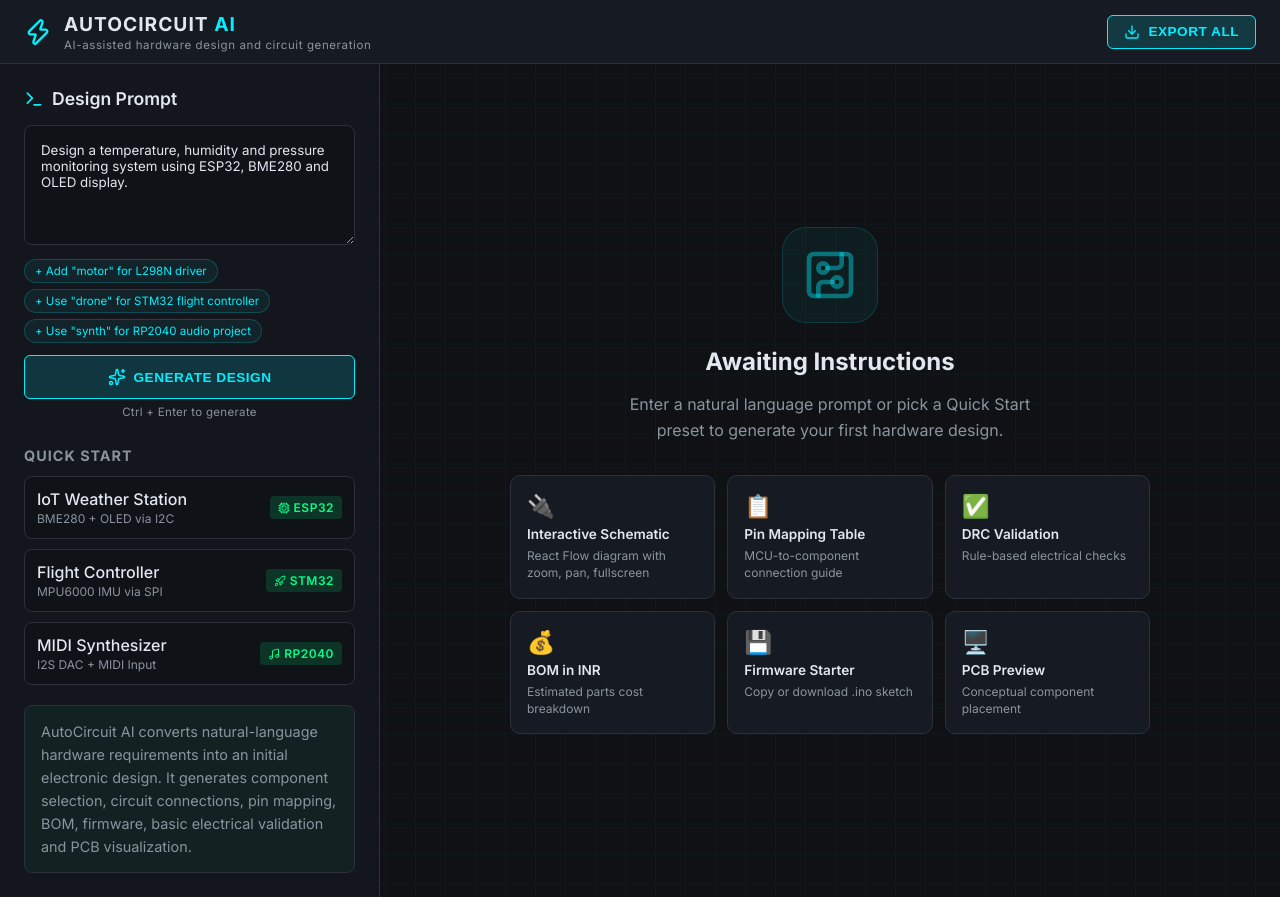
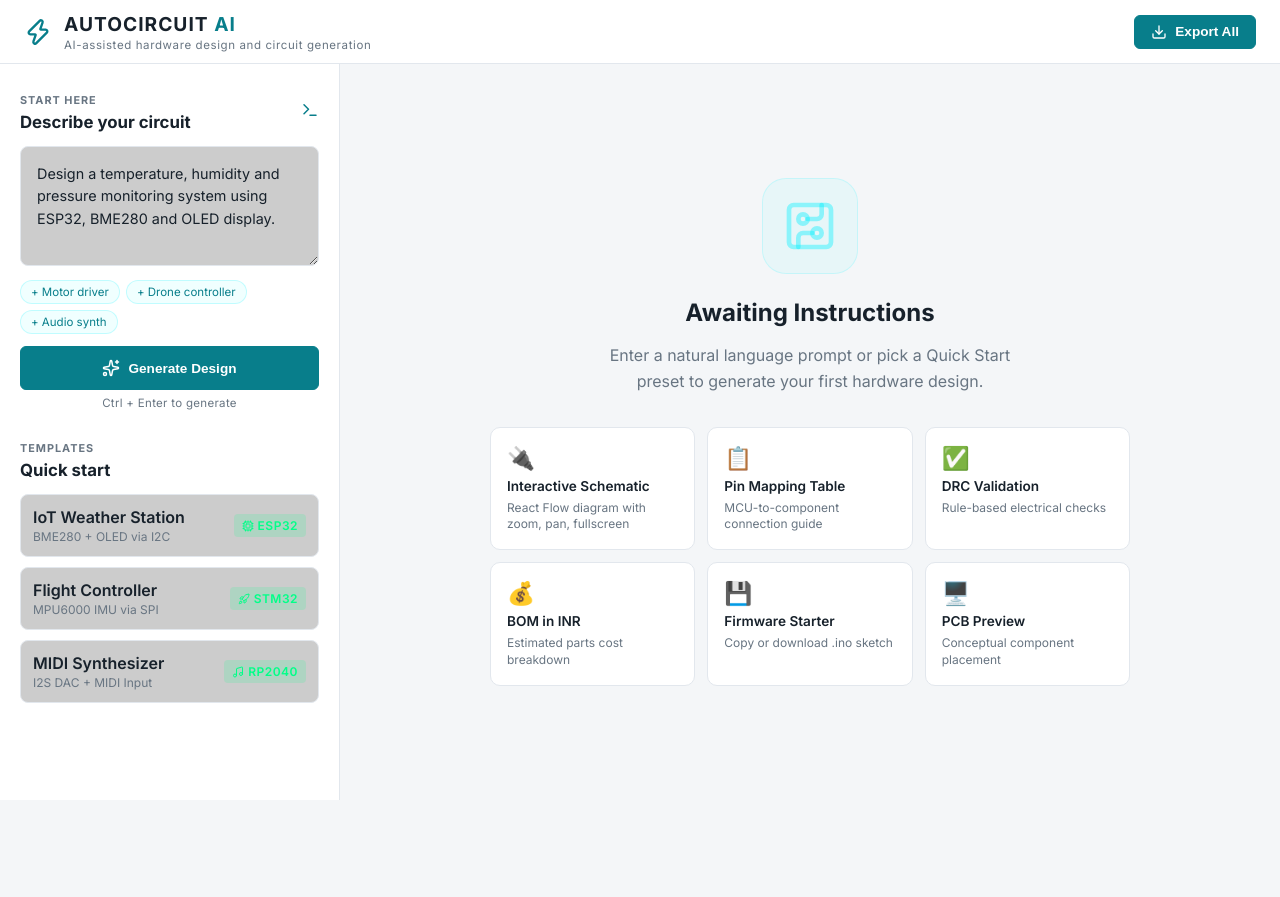
Before and after one commit to mahadev-minajigi/AutoCircuitAI, a React (Vite) app: page / in a window 1280 px wide. After the commit the page ends 800 px from the top, so only its background shows below. Built offline with nearby package versions, Linux system fonts and the light colour scheme.

Commit message:
Improve circuit workspace UI and project overview

```diff
--- a/src/App.tsx
+++ b/src/App.tsx
@@ -18,17 +18,7 @@ import type { CircuitDesign } from './types/circuit';
 
 type TabId = 'schematic' | 'breadboard' | 'lab' | 'pinout' | 'bom' | 'code' | 'pcb' | 'drc';
 
-const workflowSteps = [
-  'User Prompt',
-  'Requirement Analysis',
-  'Component Selection',
-  'Circuit Generation',
-  'Pin Mapping',
-  'DRC Validation',
-  'BOM',
-  'Firmware',
-  'PCB Preview'
-];
+const workflowSteps = ['Prompt', 'Analysis', 'Components', 'Circuit', 'Pin mapping', 'Validation', 'BOM', 'Firmware', 'PCB'];
 
 function App() {
   const [activeTab, setActiveTab] = useState<TabId>('schematic');
@@ -135,36 +125,32 @@ function App() {
             </div>
           ) : design ? (
             <>
-              <div className="project-summary-box">
-                <div className="project-summary-tag">AI-assisted hardware design and circuit generation</div>
-                <p>
-                  Current prototype: understands supported hardware requirements, selects compatible components,
-                  generates circuit connections, creates pin mapping, builds a BOM, produces starter firmware,
-                  performs rule-based electrical validation, and provides a PCB preview.
-                </p>
-              </div>
-
               <DesignStats design={design} />
 
-              <div className="workflow-indicator" aria-label="Design workflow">
-                {workflowSteps.map((step, index) => (
-                  <div key={step} className={`workflow-step ${index === workflowSteps.length - 1 ? 'last' : ''}`}>
-                    <span className="workflow-number">{index + 1}</span>
-                    <span>{step}</span>
-                  </div>
-                ))}
+              <div className="workspace-heading">
+                <div><span className="workspace-eyebrow">CURRENT DESIGN</span><h1>{design.title}</h1></div>
+                <span className={`design-status ${drcErrorCount ? 'has-errors' : ''}`}><span />{drcErrorCount ? `${drcErrorCount} issues` : drcWarnCount ? `${drcWarnCount} warnings` : 'Ready to review'}</span>
               </div>
+              <section className="project-explainer" aria-label="Project explanation">
+                <div><span className="workspace-eyebrow">PROJECT OVERVIEW</span><p>{design.description}</p></div>
+                <div className="project-explainer-details">
+                  <span><strong>{design.components.length}</strong> components</span>
+                  <span><strong>{design.pinMappings.length}</strong> mapped connections</span>
+                  <span><strong>{design.warnings.length}</strong> design notes</span>
+                </div>
+                {design.warnings.length > 0 && <ul>{design.warnings.map((warning, index) => <li key={`${warning}-${index}`}>{warning}</li>)}</ul>}
+              </section>
 
               <div className="tabs-header">
                 {([
-                  { id: 'schematic' as TabId, icon: LayoutDashboard, label: 'Schematic', badge: null as 'error' | 'warn' | null },
-                  { id: 'breadboard' as TabId, icon: Layers, label: 'Breadboard View', badge: null as 'error' | 'warn' | null },
-                  { id: 'lab' as TabId, icon: BookOpen, label: 'Practical Lab Guide', badge: null as 'error' | 'warn' | null },
-                  { id: 'drc' as TabId, icon: ShieldCheck, label: 'DRC Report', badge: (drcErrorCount > 0 ? 'error' : drcWarnCount > 0 ? 'warn' : null) as 'error' | 'warn' | null },
-                  { id: 'pinout' as TabId, icon: Cpu, label: 'Pin Mapping', badge: null as 'error' | 'warn' | null },
+                  { id: 'schematic' as TabId, icon: LayoutDashboard, label: '3D Circuit', badge: null as 'error' | 'warn' | null },
+                  { id: 'breadboard' as TabId, icon: Layers, label: 'Breadboard', badge: null as 'error' | 'warn' | null },
+                  { id: 'lab' as TabId, icon: BookOpen, label: 'Lab guide', badge: null as 'error' | 'warn' | null },
+                  { id: 'drc' as TabId, icon: ShieldCheck, label: 'Checks', badge: (drcErrorCount > 0 ? 'error' : drcWarnCount > 0 ? 'warn' : null) as 'error' | 'warn' | null },
+                  { id: 'pinout' as TabId, icon: Cpu, label: 'Pin mapping', badge: null as 'error' | 'warn' | null },
                   { id: 'bom' as TabId, icon: List, label: 'BOM', badge: null as 'error' | 'warn' | null },
                   { id: 'code' as TabId, icon: FileCode2, label: 'Firmware', badge: null as 'error' | 'warn' | null },
-                  { id: 'pcb' as TabId, icon: CircuitBoard, label: 'PCB Preview', badge: null as 'error' | 'warn' | null },
+                  { id: 'pcb' as TabId, icon: CircuitBoard, label: 'PCB', badge: null as 'error' | 'warn' | null },
                 ]).map(({ id, icon: Icon, label, badge }) => (
                   <button
                     key={id}
--- a/src/components/PromptStudio.tsx
+++ b/src/components/PromptStudio.tsx
@@ -17,9 +17,9 @@ const PromptStudio: React.FC<PromptStudioProps> = ({ onGenerate, isGenerating })
   ];
 
   const suggestions = [
-    { text: 'Add "motor" for L298N driver', keyword: 'motor' },
-    { text: 'Use "drone" for STM32 flight controller', keyword: 'drone' },
-    { text: 'Use "synth" for RP2040 audio project', keyword: 'synth' },
+    { text: 'Motor driver', keyword: 'motor' },
+    { text: 'Drone controller', keyword: 'drone' },
+    { text: 'Audio synth', keyword: 'synth' },
   ];
 
   const handleSuggestionClick = (keyword: string) => {
@@ -30,11 +30,9 @@ const PromptStudio: React.FC<PromptStudioProps> = ({ onGenerate, isGenerating })
   };
 
   return (
-    <div style={{ padding: '24px', display: 'flex', flexDirection: 'column', height: '100%', gap: '20px' }}>
-      <div>
-        <h2 style={{ fontSize: '1.1rem', fontWeight: 600, display: 'flex', alignItems: 'center', gap: '8px', marginBottom: '16px' }}>
-          <Terminal size={20} color="var(--accent-cyan)" /> Design Prompt
-        </h2>
+    <div className="prompt-studio">
+      <div className="prompt-section">
+        <div className="prompt-section-heading"><div><span className="workspace-eyebrow">START HERE</span><h2>Describe your circuit</h2></div><Terminal size={18} /></div>
         <textarea
           className="textarea-glass"
           placeholder="Describe your hardware project..."
@@ -74,10 +72,8 @@ const PromptStudio: React.FC<PromptStudioProps> = ({ onGenerate, isGenerating })
         <div className="shortcut-hint">Ctrl + Enter to generate</div>
       </div>
 
-      <div style={{ marginTop: '8px' }}>
-        <h3 style={{ fontSize: '0.9rem', color: 'var(--text-muted)', marginBottom: '12px', textTransform: 'uppercase', letterSpacing: '1px' }}>
-          Quick Start
-        </h3>
+      <div className="prompt-section quick-start-section">
+        <div className="quick-start-heading"><div><span className="workspace-eyebrow">TEMPLATES</span><h3>Quick start</h3></div></div>
         <div style={{ display: 'flex', flexDirection: 'column', gap: '10px' }}>
           {presets.map(p => {
             const Icon = p.icon;
@@ -91,7 +87,7 @@ const PromptStudio: React.FC<PromptStudioProps> = ({ onGenerate, isGenerating })
                 onKeyDown={(e) => e.key === 'Enter' && !isGenerating && onGenerate(defaultPrompt, p.id)}
               >
                 <div className="preset-card-content">
-                  <span style={{ fontWeight: 500 }}>{p.label}</span>
+                <span style={{ fontWeight: 600 }}>{p.label}</span>
                   <span className="preset-description">{p.description}</span>
                 </div>
                 <span className="badge badge-emerald" style={{ display: 'flex', alignItems: 'center', gap: '4px', flexShrink: 0 }}>
@@ -103,11 +99,6 @@ const PromptStudio: React.FC<PromptStudioProps> = ({ onGenerate, isGenerating })
         </div>
       </div>
 
-      <div className="project-description-box">
-        AutoCircuit AI converts natural-language hardware requirements into an initial electronic design. It generates
-        component selection, circuit connections, pin mapping, BOM, firmware, basic electrical validation and PCB
-        visualization.
-      </div>
     </div>
   );
 };
--- a/src/components/SchematicViewer.tsx
+++ b/src/components/SchematicViewer.tsx
@@ -173,6 +173,7 @@ const SchematicViewer: React.FC<SchematicViewerProps> = ({ design }) => {
   const [ledState, setLedState] = useState(true);
   const [sensorTemp, setSensorTemp] = useState(25.4);
   const [showHandWiring, setShowHandWiring] = useState(false);
+  const hasLed = design.components.some(component => /\bled\b/i.test(component.name));
 
   // Live simulation tick: LED blinking, sensor data streaming
   useEffect(() => {
@@ -180,14 +181,14 @@ const SchematicViewer: React.FC<SchematicViewerProps> = ({ design }) => {
 
     const interval = setInterval(() => {
       setLedState(prev => !prev);
-      setSensorTemp(prev => {
+      if (design.components.some(component => component.category === 'Sensor' && /bme|dht|bmp/i.test(component.name))) setSensorTemp(prev => {
         const delta = (Math.random() - 0.5) * 0.4;
         return parseFloat((prev + delta).toFixed(1));
       });
     }, 1200);
 
     return () => clearInterval(interval);
-  }, [isSimulating]);
+  }, [isSimulating, design.components]);
 
   const { nodes, edges, netCount } = useMemo(() => {
     const mcu = design.components.find(c => c.category === 'MCU');
@@ -220,7 +221,7 @@ const SchematicViewer: React.FC<SchematicViewerProps> = ({ design }) => {
           pins: mcu.pins,
           isMCU: true,
           isSimulating,
-          ledState,
+          ledState: hasLed && ledState,
           sensorTemp
         }
       });
@@ -239,7 +240,7 @@ const SchematicViewer: React.FC<SchematicViewerProps> = ({ design }) => {
           pins: comp.pins,
           isMCU: false,
           isSimulating,
-          ledState,
+          ledState: hasLed && ledState,
           sensorTemp
         }
       });
@@ -269,7 +270,7 @@ const SchematicViewer: React.FC<SchematicViewerProps> = ({ design }) => {
       const netKey = `${mapping.protocol}:${mapping.mcuPin}:${mapping.componentPin}`;
       netCountSet.add(netKey);
 
-      const color = mapping.protocol === 'Power'
+      const color = mapping.wireColor || (mapping.protocol === 'Power'
         ? '#ef4444'
         : mapping.protocol === 'GND'
           ? '#64748b'
@@ -277,7 +278,10 @@ const SchematicViewer: React.FC<SchematicViewerProps> = ({ design }) => {
             ? '#eab308'
             : mapping.protocol === 'I2C'
               ? '#3b82f6'
-              : wireColors[mapping.protocol] || '#00f0ff';
+              : wireColors[mapping.protocol] || '#00f0ff');
+
+      const targetComponent = design.components.find(component => component.id === mapping.componentId);
+      if (!mcu || !targetComponent) return;
 
       schematicEdges.push({
         id: `wire-${idx}-${mapping.componentId}-${mapping.mcuPin}`,
@@ -286,8 +290,8 @@ const SchematicViewer: React.FC<SchematicViewerProps> = ({ design }) => {
         sourceHandle: 'right-out',
         targetHandle: 'left-in',
         type: 'smoothstep',
-        // Animated current flow during live simulation!
-        animated: isSimulating,
+        // Power and ground are static; only signal nets show visual activity.
+        animated: isSimulating && !['Power', 'GND'].includes(mapping.protocol),
         label: `${mapping.mcuPin} ──▶ ${mapping.componentPin} (${mapping.protocol})`,
         labelStyle: {
           fill: color,
@@ -296,7 +300,7 @@ const SchematicViewer: React.FC<SchematicViewerProps> = ({ design }) => {
           fontFamily: 'JetBrains Mono, monospace'
         },
         labelBgStyle: {
-          fill: '#0f131a',
+          fill: '#ffffff',
           fillOpacity: 0.95,
           rx: 4,
           ry: 4
@@ -304,8 +308,8 @@ const SchematicViewer: React.FC<SchematicViewerProps> = ({ design }) => {
         labelBgPadding: [6, 4],
         style: {
           stroke: color,
-          strokeWidth: isSimulating ? 2.8 : 2,
-          strokeDasharray: isSimulating ? '6,3' : undefined
+          strokeWidth: 2.4,
+          strokeDasharray: undefined
         },
         markerEnd: {
           type: MarkerType.ArrowClosed,
@@ -349,10 +353,10 @@ const SchematicViewer: React.FC<SchematicViewerProps> = ({ design }) => {
       <div className="schematic-heading">
         <div>
           <h2>
-            Interactive Live Circuit Diagram & Physical Simulator
+            3D circuit overview
             {isSimulating && <span className="live-simulation-tag"><Activity size={14} /> LIVE RUNNING</span>}
           </h2>
-          <p>{design.title} — Real-time interactive electrical schematic with animated current flow, LED output, and breadboard connections.</p>
+          <p>Rotate, zoom, and inspect the generated connections. Signal animation is a visual simulation, not a hardware measurement.</p>
         </div>
         <div className="schematic-counts">
           <span className="badge badge-cyan">{design.components.length} IC Packages</span>
@@ -369,7 +373,7 @@ const SchematicViewer: React.FC<SchematicViewerProps> = ({ design }) => {
             title="Toggle Live Circuit Power"
           >
             {isSimulating ? <Square size={16} fill="currentColor" /> : <Play size={16} fill="currentColor" />}
-            {isSimulating ? 'Power ON (Simulating)' : 'Power OFF (Paused)'}
+            {isSimulating ? 'Simulation running' : 'Simulation paused'}
           </button>
 
           <button
@@ -385,10 +389,10 @@ const SchematicViewer: React.FC<SchematicViewerProps> = ({ design }) => {
         <div className="sim-live-metrics">
           <div className="sim-metric-pill">
             <span className="metric-dot-live" style={{ background: isSimulating ? (ledState ? '#00ff88' : '#eab308') : '#64748b' }} />
-            <span>LED Signal: <strong>{isSimulating ? (ledState ? 'HIGH (3.3V)' : 'LOW (0V)') : 'OFF'}</strong></span>
+            <span>Visual signal: <strong>{isSimulating ? 'Active' : 'Paused'}</strong></span>
           </div>
           <div className="sim-metric-pill">
-            <span>Bus Clock: <strong>{isSimulating ? '400 kHz' : 'STOPPED'}</strong></span>
+            <span>Mapped nets: <strong>{netCount}</strong></span>
           </div>
         </div>
       </div>
@@ -440,11 +444,11 @@ const SchematicViewer: React.FC<SchematicViewerProps> = ({ design }) => {
           attributionPosition="bottom-right"
         >
           {/* Engineering Dot Matrix / Grid Background */}
-          <Background color="rgba(0, 240, 255, 0.08)" gap={24} size={1.5} />
+          <Background color="rgba(8, 126, 139, 0.12)" gap={24} size={1.5} />
           <Controls style={{ background: 'var(--bg-panel)', fill: 'var(--text-main)', border: '1px solid var(--border-color)' }} />
           <MiniMap
-            nodeColor={(n) => n.data?.isMCU ? '#00f0ff' : '#3b82f6'}
-            maskColor="rgba(0, 0, 0, 0.75)"
+            nodeColor={(n) => n.data?.isMCU ? '#087e8b' : '#6b9ca2'}
+            maskColor="rgba(23, 33, 43, 0.12)"
             style={{ background: 'var(--bg-panel)', border: '1px solid var(--border-color)' }}
           />
         </ReactFlow>
--- a/src/index.css
+++ b/src/index.css
@@ -1,13 +1,13 @@
 :root {
-  --bg-dark: #0f1115;
-  --bg-panel: #161a22;
-  --bg-panel-glass: rgba(22, 26, 34, 0.7);
-  --border-color: #2b303b;
-  --text-main: #e2e8f0;
-  --text-muted: #8b949e;
-
-  --accent-cyan: #00f0ff;
-  --accent-cyan-dim: rgba(0, 240, 255, 0.15);
+  --bg-dark: #f4f6f8;
+  --bg-panel: #ffffff;
+  --bg-panel-glass: #ffffff;
+  --border-color: #e2e7ed;
+  --text-main: #17212b;
+  --text-muted: #687582;
+
+  --accent-cyan: #087e8b;
+  --accent-cyan-dim: rgba(8, 126, 139, 0.1);
 
   --accent-emerald: #00ff88;
   --accent-amber: #ffb800;
@@ -29,11 +29,7 @@ body {
   font-family: var(--font-main);
   -webkit-font-smoothing: antialiased;
   -moz-osx-font-smoothing: grayscale;
-  background-image:
-    linear-gradient(rgba(0, 240, 255, 0.03) 1px, transparent 1px),
-    linear-gradient(90deg, rgba(0, 240, 255, 0.03) 1px, transparent 1px);
-  background-size: 30px 30px;
-  background-position: center center;
+  background-image: none;
   min-height: 100vh;
   overflow-x: hidden;
 }
@@ -48,8 +44,8 @@ body {
 }
 
 .btn-primary {
-  background: var(--accent-cyan-dim);
-  color: var(--accent-cyan);
+  background: var(--accent-cyan);
+  color: #fff;
   border: 1px solid var(--accent-cyan);
   padding: 8px 16px;
   border-radius: 6px;
@@ -59,15 +55,15 @@ body {
   display: inline-flex;
   align-items: center;
   gap: 8px;
-  text-transform: uppercase;
-  letter-spacing: 0.5px;
+  text-transform: none;
+  letter-spacing: 0;
   font-size: 0.85rem;
 }
 
 .btn-primary:hover {
-  background: var(--accent-cyan);
-  color: #000;
-  box-shadow: 0 0 15px var(--accent-cyan-dim);
+  background: #066a75;
+  color: #fff;
+  box-shadow: 0 4px 12px rgba(8, 126, 139, 0.16);
 }
 
 .btn-secondary {
@@ -104,6 +100,7 @@ body {
   padding: 0 24px;
   justify-content: space-between;
   background: var(--bg-panel);
+  box-shadow: 0 1px 2px rgba(23, 33, 43, 0.03);
 }
 
 .main-content {
@@ -113,13 +110,12 @@ body {
 }
 
 .sidebar {
-  flex: 0 0 380px;
-  width: 380px;
+  flex: 0 0 340px;
+  width: 340px;
   border-right: 1px solid var(--border-color);
   display: flex;
   flex-direction: column;
-  background: var(--bg-panel-glass);
-  backdrop-filter: blur(10px);
+  background: var(--bg-panel);
 }
 
 .workspace {
@@ -127,8 +123,30 @@ body {
   min-width: 0;
   display: flex;
   flex-direction: column;
-  background: transparent;
-}
+  background: var(--bg-dark);
+}
+
+.prompt-studio { padding: 24px 20px; display: flex; flex-direction: column; gap: 26px; }
+.prompt-section-heading, .quick-start-heading { display:flex; align-items:center; justify-content:space-between; color:var(--accent-cyan); margin-bottom:14px; }
+.prompt-section-heading h2, .quick-start-heading h3 { color:var(--text-main); font-size:1.05rem; margin-top:4px; }
+.workspace-eyebrow { color:var(--text-muted); font-size:.68rem; font-weight:700; letter-spacing:.09em; }
+.textarea-glass { min-height:138px; resize:vertical; background:#fbfcfd; line-height:1.55; font-size:.9rem; }
+.prompt-suggestions { gap:7px; }
+.suggestion-chip { color:var(--text-muted); border-color:var(--border-color); background:#fff; }
+.suggestion-chip:hover { color:var(--accent-cyan); background:#f0f8f8; }
+.preset-card { background:#fff; padding:13px; }
+.preset-card:hover { border-color:var(--accent-cyan); background:#f6fbfb; }
+.design-status { display:inline-flex; align-items:center; gap:8px; color:var(--text-muted); font-size:.8rem; background:#fff; padding:7px 10px; border:1px solid var(--border-color); border-radius:999px; white-space:nowrap; }
+.design-status span { width:8px; height:8px; border-radius:50%; background:#28a879; }
+.design-status.has-errors span { background:#dc5252; }
+.workspace-heading { display:flex; align-items:center; justify-content:space-between; gap:16px; padding:18px 24px 12px; }
+.workspace-heading h1 { margin-top:4px; font-size:1.28rem; line-height:1.3; }
+.project-explainer { margin:0 24px 14px; padding:16px 18px; display:grid; grid-template-columns:minmax(0,1fr) auto; gap:12px 20px; background:#fff; border:1px solid var(--border-color); border-radius:10px; }
+.project-explainer p { margin-top:5px; color:var(--text-main); font-size:.9rem; line-height:1.55; }
+.project-explainer-details { display:flex; align-items:center; gap:8px; flex-wrap:wrap; }
+.project-explainer-details span { padding:7px 9px; border:1px solid var(--border-color); border-radius:7px; color:var(--text-muted); font-size:.75rem; white-space:nowrap; }
+.project-explainer-details strong { color:var(--text-main); }
+.project-explainer ul { grid-column:1 / -1; padding-left:18px; color:#8a5b13; font-size:.8rem; line-height:1.5; }
 
 .project-summary-box {
   margin: 20px 24px 0;
@@ -199,18 +217,19 @@ body {
   flex: 0 0 auto;
   overflow-x: auto;
   border-bottom: 1px solid var(--border-color);
-  background: var(--bg-panel);
-  padding: 0 16px;
+  background: transparent;
+  padding: 0 24px;
+  gap: 4px;
 }
 
 .tab-btn {
   background: transparent;
   border: none;
   color: var(--text-muted);
-  padding: 12px 20px;
+  padding: 11px 13px;
   cursor: pointer;
   font-weight: 500;
-  font-size: 0.9rem;
+  font-size: 0.84rem;
   border-bottom: 2px solid transparent;
   transition: all 0.2s ease;
   display: flex;
@@ -225,13 +244,14 @@ body {
 .tab-btn.active {
   color: var(--accent-cyan);
   border-bottom-color: var(--accent-cyan);
+  background: #fff;
 }
 
 .tab-content {
   flex: 1;
   overflow: auto;
   position: relative;
-  padding: 24px;
+  padding: 20px 24px 28px;
   min-height: 0;
 }
 
@@ -354,17 +374,16 @@ body {
     border-bottom: 1px solid var(--border-color);
   }
 
+  .prompt-studio { padding:20px 16px; }
+
   .workspace {
     width: 100%;
   }
 
-  .project-summary-box {
-    margin: 16px 16px 0;
-  }
-
-  .workflow-indicator {
-    padding: 12px 16px 0;
-  }
+  .workspace-heading { padding:16px; align-items:flex-start; flex-direction:column; }
+  .project-explainer { margin:0 16px 12px; grid-template-columns:1fr; }
+  .tabs-header { padding:0 12px; }
+  .tab-btn { padding:10px 11px; }
 
   .tab-content {
     padding: 16px;
@@ -420,7 +439,7 @@ body {
 .textarea-glass:focus {
   outline: none;
   border-color: var(--accent-cyan);
-  box-shadow: 0 0 0 1px var(--accent-cyan-dim);
+  box-shadow: 0 0 0 3px var(--accent-cyan-dim);
 }
 
 .project-description-box {
```
Also changed, not shown: src/components/BreadboardVisualizer.tsx (+26 -117 lines).
